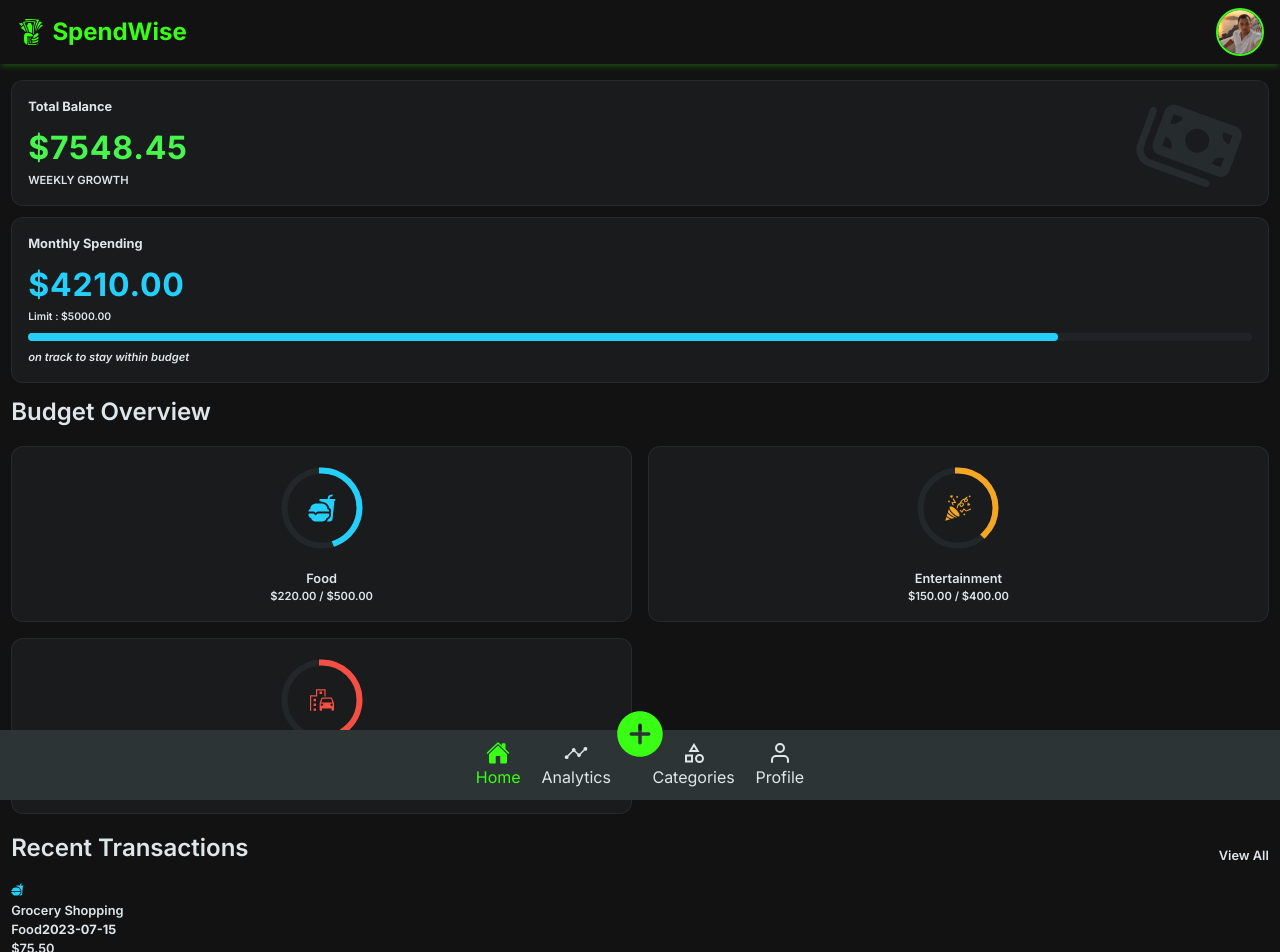
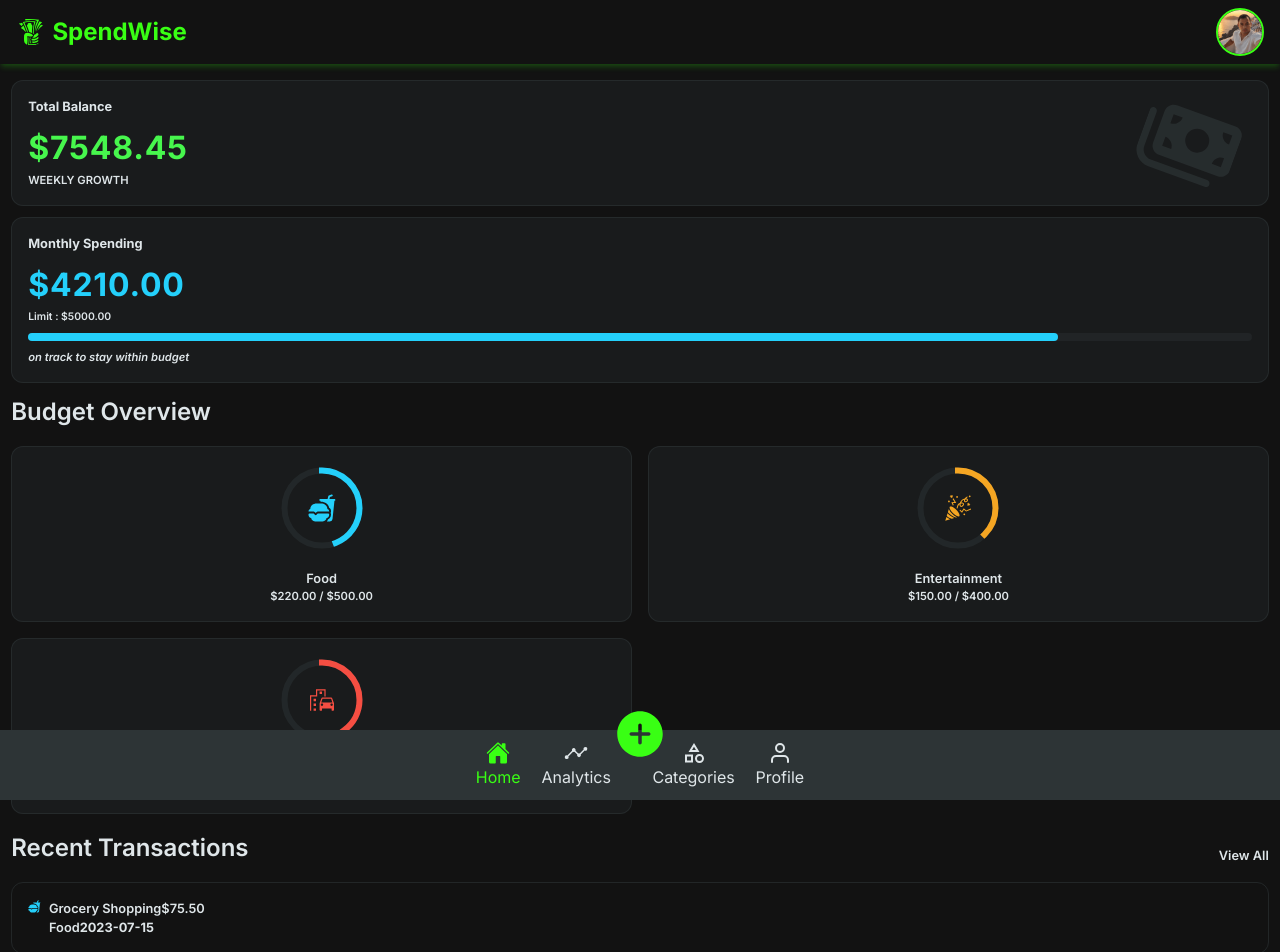
Before and after one commit to Andriamahay11master/SpendWise, a React (Vite) app: page / in a window 1280 px wide. Shown: the top 952 px of the page. Built offline with nearby package versions, Linux system fonts and the light colour scheme.

Commit message:
init styling expenses card

```diff
--- a/src/components/Expenses/ExpensesCard.tsx
+++ b/src/components/Expenses/ExpensesCard.tsx
@@ -23,7 +23,6 @@ const ExpensesCard = ({
 }: ExpensesCardProps) => {
   return (
     <Link to={`/expenses/${id}`} className="expenses-card">
-      <div className="expenses-card-left">
       <div className="expenses-card-icon">
         {React.cloneElement(icon, { color: colorCategory })}
       </div>
@@ -39,7 +38,6 @@ const ExpensesCard = ({
           <p className="expenses-card-amount">${montant.toFixed(2)}</p>
         </div>
       </div>
-      </div>
     </Link>
   );
 };
--- a/src/styles/common/_mixins.scss
+++ b/src/styles/common/_mixins.scss
@@ -1,3 +1,8 @@
+@mixin flex-start {
+  display: flex;
+  align-items: flex-start;
+  justify-content: flex-start;
+}
 @mixin flex-center {
   display: flex;
   align-items: center;
--- /dev/null
+++ b/src/styles/components/expenses.scss
@@ -0,0 +1,11 @@
+.expenses-card {
+  @include flex-start;
+  margin-bottom: 1rem;
+  border-radius: $border-radius;
+  border: 1px solid rgba($dark, 0.6);
+  padding: 1rem;
+  gap: 0.5rem;
+  .expenses-card-info {
+    @include flex-start;
+  }
+}
--- a/src/styles/main.scss
+++ b/src/styles/main.scss
@@ -9,4 +9,5 @@
 @import "components/menu";
 @import "components/dashboard";
 @import "components/circularProgressBar";
-@import "components/categoryProgressBarCard.scss";
+@import "components/categoryProgressBarCard";
+@import "components/expenses";
```
Lines whose indentation alone changed are shown as unchanged.
